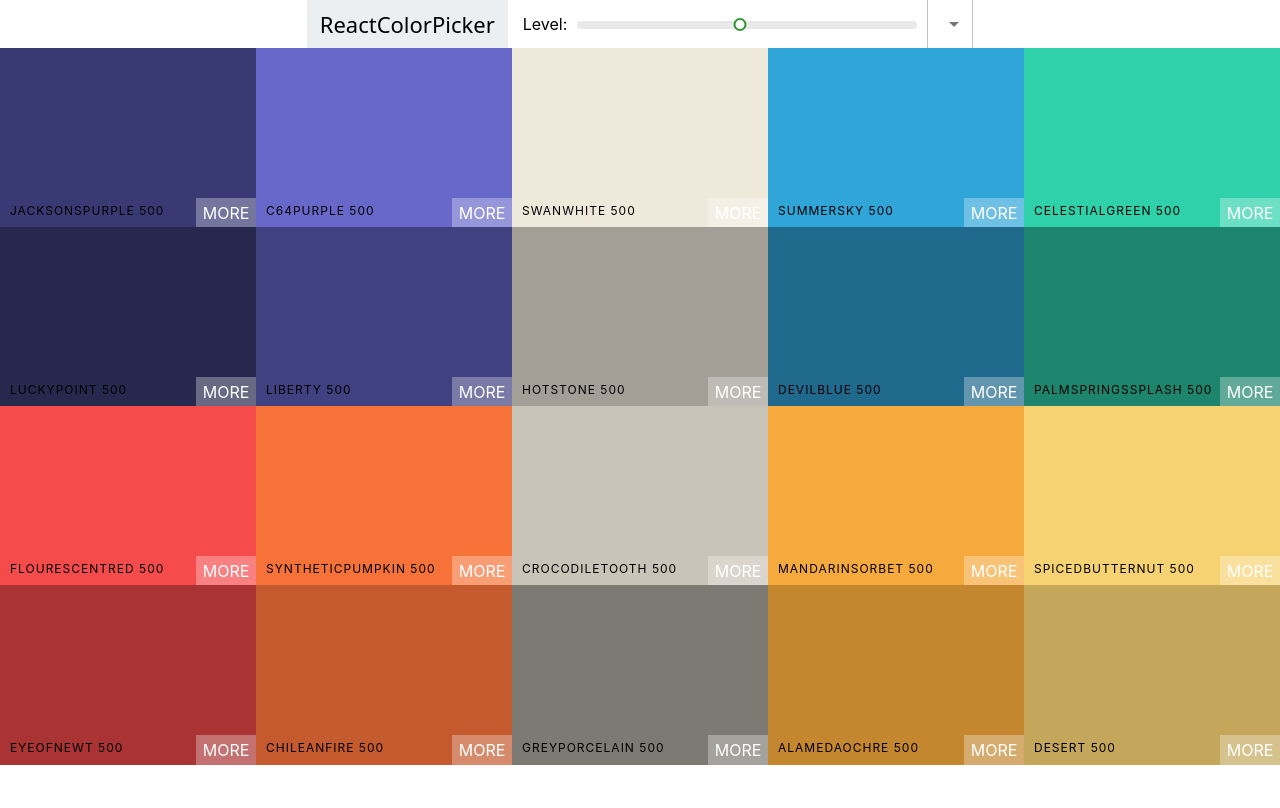
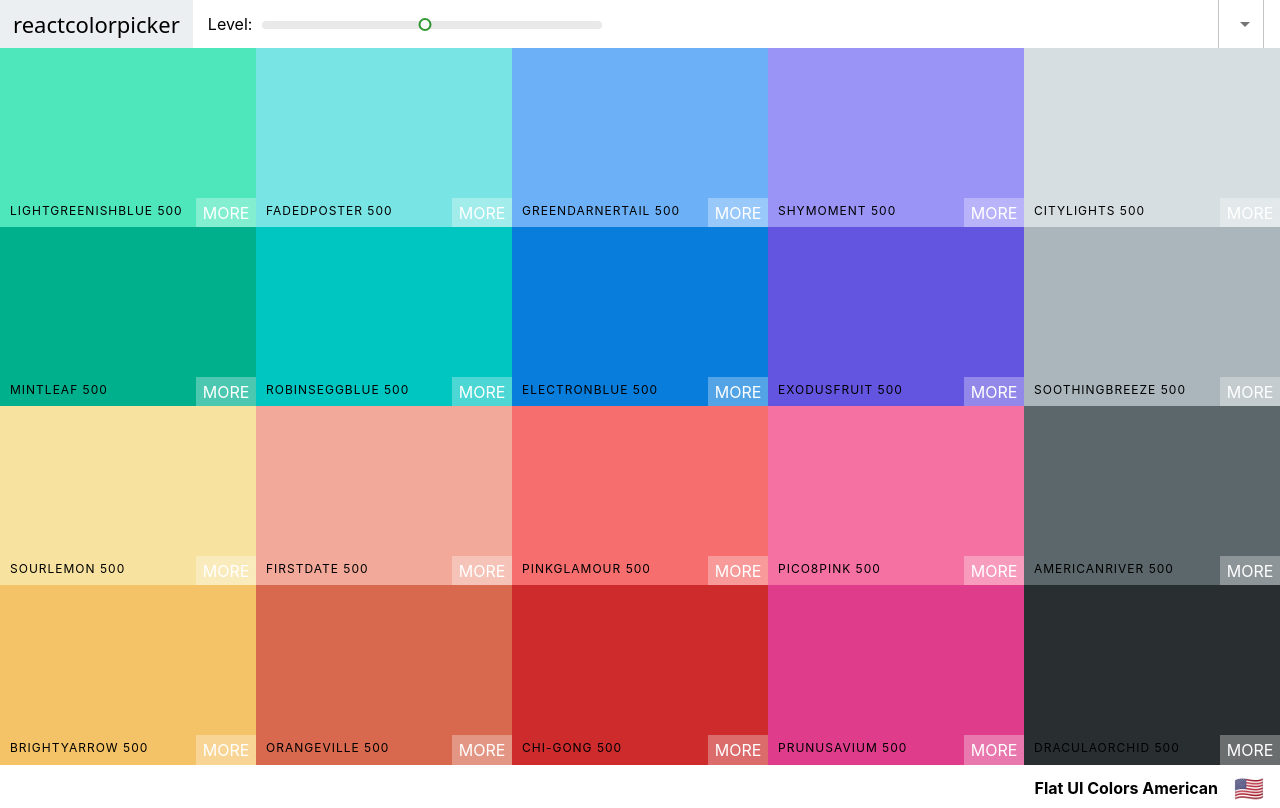
Before and after one commit to Lyubitshka/color-app, a React (Create React App) app: page /palette/flat-ui-colors-american in a window 1280 px wide. Built offline with nearby package versions, Linux system fonts and the light colour scheme.

Commit message:
react-router, palette list

```diff
--- a/package.json
+++ b/package.json
@@ -5,6 +5,7 @@
   "dependencies": {
     "@emotion/react": "^11.10.6",
     "@emotion/styled": "^11.10.6",
+    "@mui/icons-material": "^5.11.11",
     "@mui/material": "^5.11.13",
     "@testing-library/jest-dom": "^5.16.5",
     "@testing-library/react": "^13.4.0",
@@ -14,6 +15,7 @@
     "react": "^18.2.0",
     "react-copy-to-clipboard": "^5.1.0",
     "react-dom": "^18.2.0",
+    "react-router-dom": "^6.9.0",
     "react-scripts": "5.0.1",
     "web-vitals": "^2.1.4"
   },
--- a/src/App.js
+++ b/src/App.js
@@ -1,14 +1,35 @@
+import { createBrowserRouter, RouterProvider } from 'react-router-dom';
+import Root from './Root';
 import Palette from './Palette';
-import seedColors from './seedColors';
 import './App.css';
-import { generatePalette } from './chromaHelpers';
+import PaletteList from './PaletteList';
+
+
+const router = createBrowserRouter([
+  {
+    path: '/',
+    element: <Root />,
+    children: [
+      {
+        index: true,
+        element: <PaletteList />
+      },
+      {
+        path: '/palette/:id',
+        element: <Palette />
+      }
+    ]
+  }
+])
 
 function App() {
-  // console.log(generatePalette(seedColors[4]));
-  return (
 
-    <Palette palette={generatePalette(seedColors[6])} />
+   return (
+    <RouterProvider router={router} />
+
   );
 };
 
 export default App;
+
+// element: <Palette palette={generatePalette(seedColors[3])}
--- a/src/Navbar.css
+++ b/src/Navbar.css
@@ -44,3 +44,8 @@
     margin-left: -7px;
     margin-top: -3px;
 }
+
+.select-container {
+    margin-left: auto;
+    margin-right: 1rem;
+}
--- a/src/Navbar.js
+++ b/src/Navbar.js
@@ -1,20 +1,27 @@
 import { Component, useState } from 'react';
-import { MenuItem } from '@mui/material';
+import { MenuItem, Snackbar, Button, IconButton} from '@mui/material';
+import CloseIcon from '@mui/icons-material/Close';
 import Select from '@mui/material/Select';
 import Slider, { Range } from 'rc-slider';
+
 import 'rc-slider/assets/index.css';
 
 import './Navbar.css';
+import { Link } from 'react-router-dom';
 
 class Navbar extends Component {
 	constructor(props) {
 		super(props);
-		this.state = { format: 'hex ' };
+		this.state = { format: 'hex ', open: false };
 		this.handleChange = this.handleChange.bind(this);
+		this.closeSnack = this.closeSnack.bind(this);
 	}
 	handleChange(event) {
-		this.setState({ format: event.target.value });
+		this.setState({ format: event.target.value , open: true});
 		this.props.handleChange(event.target.value);
+	}
+	closeSnack() {
+		this.setState({ open: false});
 	}
 	render() {
 		const { level, changeLevel } = this.props;
@@ -22,7 +29,7 @@ class Navbar extends Component {
 		return (
 			<nav className="Navbar">
 				<div className="logo">
-					<a href='/'>ReactColorPicker</a>
+					<Link to='/'>reactcolorpicker</Link>
 				</div>
 				<div className='slider-container'>
 					<span>Level:</span>
@@ -43,7 +50,31 @@ class Navbar extends Component {
 						<MenuItem value='rgba'>RGBA - rgba(255,255,255,1)</MenuItem>
 					</Select>
 				</div>
-			</nav>
+				<Snackbar
+					anchorOrigin={{ vertical: 'bottom', horizontal: 'left' }}
+					open={this.state.open}
+					autoHideDuration={3000}
+					message={
+						<span id="message-id">
+							Format changed to {format.toUpperCase()}
+						</span>}
+					ContentProps={{
+						'aria-describedby': "message-id"
+					}}
+					onClose={this.closeSnack}
+					action={[
+						<IconButton
+							onClick = { this.closeSnack }
+							color='inherit'
+							key='close'
+							aria-label='close'
+						>
+						<CloseIcon />
+						</IconButton>
+						]
+	}
+				/>
+			</nav >
 		);
 
 	}
--- a/src/Palette.css
+++ b/src/Palette.css
@@ -1,7 +1,22 @@
-.Palette{
+.Palette {
     height: 100vh;
 }
 
 .Palette-colors {
     height: 90%;
 }
+
+.Palette-footer {
+    background-color: white;
+    height: 5vh;
+    display: flex;
+    justify-content: flex-end;
+    align-items: center;
+    font-weight: bold;
+
+}
+
+.emoji {
+    font-size: 1.5rem;
+    margin: 0 1rem;
+}
--- a/src/Palette.js
+++ b/src/Palette.js
@@ -1,22 +1,34 @@
 import { useState } from "react";
+import { useParams } from "react-router-dom";
 import ColorBox from "./ColorBox"
 import Navbar from "./Navbar";
 import './Palette.css';
+import seedColors from "./seedColors";
+import { generatePalette } from './chromaHelpers';
 
-function Palette(props) {
+
+function Palette() {
+
     const [level, setLevel] = useState(500);
     const [format, setFormat] = useState('hex');
+
+    const { id } = useParams();
+    const findPalette = id => {
+        return seedColors.find(function(palette) {
+            return palette.id === id;
+        })
+    }
+    const palette = generatePalette(findPalette(id));
 
     function changeLevel(level) {
         setLevel(level)
     }
     function changeFormat(value) {
         setFormat(value);
-        alert(value);
     }
 
-    const colorBoxes = props.palette.colors[level].map(color => (
-        <ColorBox background={color[format]} name={color.name} key={color.name} />
+    const colorBoxes = palette.colors[level].map(color => (
+        <ColorBox background={color[format]} name={color.name} key={color.id} />
     ));
 
     return (
@@ -29,6 +41,10 @@ function Palette(props) {
             <div className='Palette-colors'>
                 {colorBoxes}
             </div>
+            <div className="Palette-footer">
+                {palette.paletteName}
+                <span className="emoji">{palette.emoji}</span>
+            </div>
         </div>
     )
 };
--- /dev/null
+++ b/src/PaletteList.js
@@ -0,0 +1,17 @@
+import seedColors from "./seedColors";
+import { Link } from "react-router-dom";
+function PaletteList() {
+
+    return (
+        <div>
+            <h1>React Colors</h1>
+            {seedColors.map(palette => (
+                <p>
+                    <Link to={`/palette/${palette.id}`}>{palette.paletteName}</Link>
+                </p>
+            ))}
+        </div>
+    );
+};
+
+export default PaletteList;
--- /dev/null
+++ b/src/Root.js
@@ -0,0 +1,11 @@
+import { Outlet } from "react-router-dom";
+
+function Root() {
+    return(
+        <>
+        <Outlet />
+        </>
+    )
+}
+
+export default Root;
```
Also changed, not shown: 1 other file (tests, documents, lock files or other folders).
